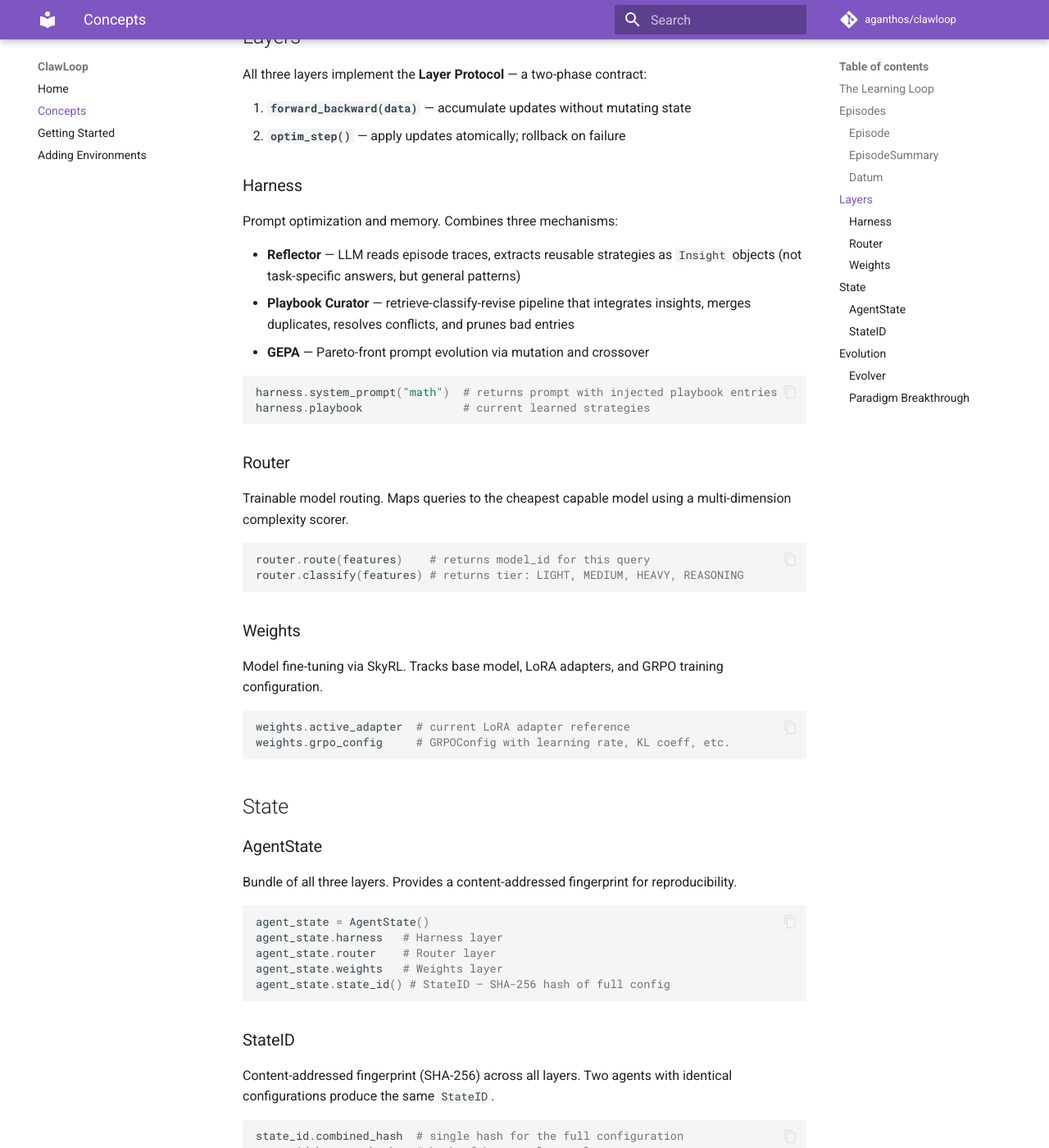
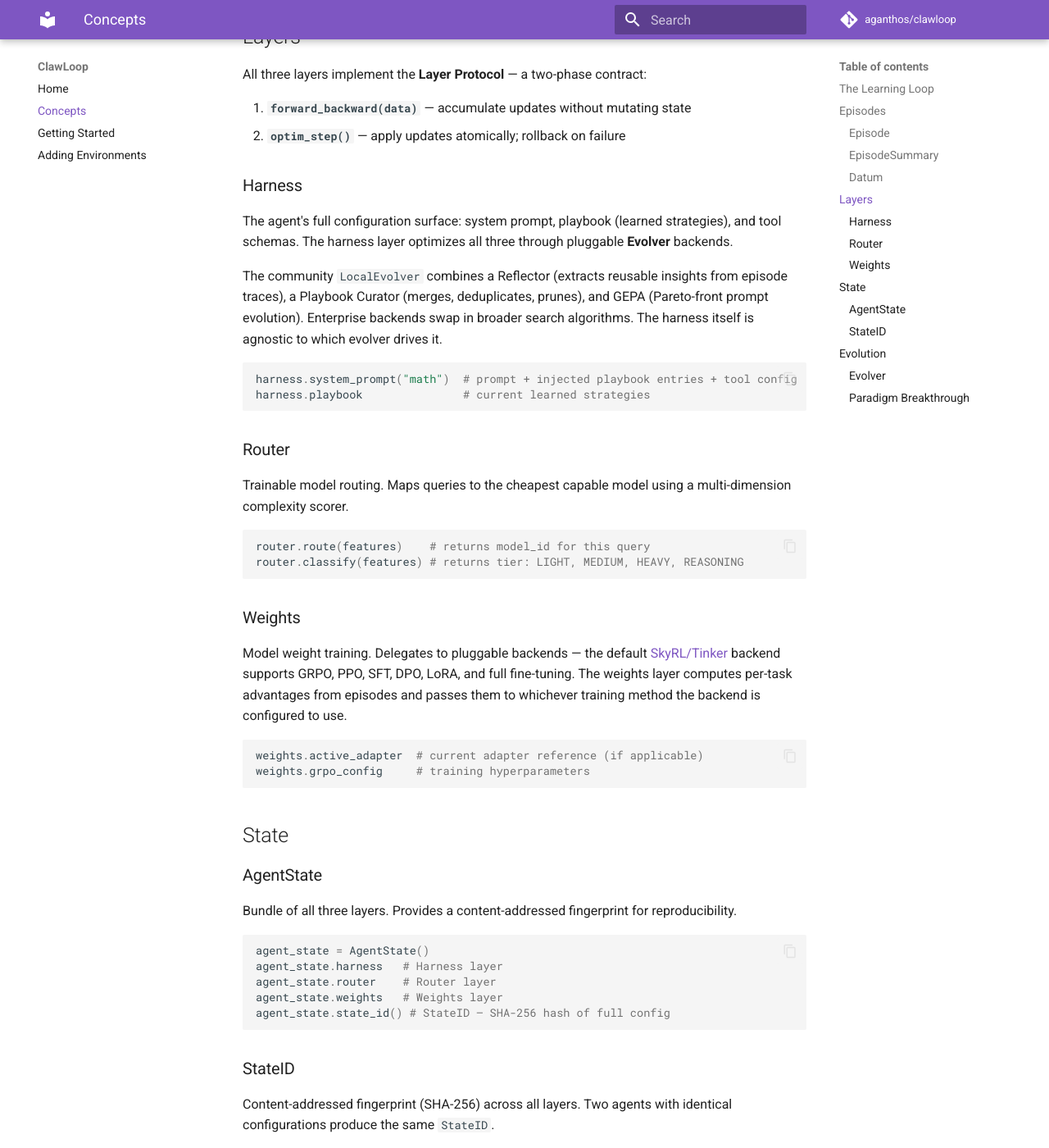
Before and after one commit to aganthos/clawloop, an MkDocs documentation site: the page built from docs/concepts.md, in a window 1280 px wide and 1400 px high, scrolled down 1190 px. Shown: the whole window at 82% size. Built offline with MkDocs 1.6.1 and Material for MkDocs 9.7.7, drawn with Linux system fonts in a browser that asks for light colours; comment, search, counter and statistics services are not loaded.

Commit message:
fix: improve concepts docs, update model examples, generalize enterprise section

````diff
--- a/docs/concepts.md
+++ b/docs/concepts.md
@@ -57,16 +57,17 @@ All three layers implement the **Layer Protocol** — a two-phase contract:
 
 ### Harness
 
-Prompt optimization and memory. Combines three mechanisms:
+The agent's full configuration surface: system prompt, playbook (learned
+strategies), and tool schemas. The harness layer optimizes all three through
+pluggable **Evolver** backends.
 
-- **Reflector** — LLM reads episode traces, extracts reusable strategies as
-  `Insight` objects (not task-specific answers, but general patterns)
-- **Playbook Curator** — retrieve-classify-revise pipeline that integrates
-  insights, merges duplicates, resolves conflicts, and prunes bad entries
-- **GEPA** — Pareto-front prompt evolution via mutation and crossover
+The community `LocalEvolver` combines a Reflector (extracts reusable insights
+from episode traces), a Playbook Curator (merges, deduplicates, prunes), and
+GEPA (Pareto-front prompt evolution). Enterprise backends swap in broader
+search algorithms. The harness itself is agnostic to which evolver drives it.
 
 ```python
-harness.system_prompt("math")  # returns prompt with injected playbook entries
+harness.system_prompt("math")  # prompt + injected playbook entries + tool config
 harness.playbook               # current learned strategies
 ```
 
@@ -82,12 +83,15 @@ router.classify(features) # returns tier: LIGHT, MEDIUM, HEAVY, REASONING
 
 ### Weights
 
-Model fine-tuning via SkyRL. Tracks base model, LoRA adapters, and GRPO
-training configuration.
+Model weight training. Delegates to pluggable backends — the default
+[SkyRL/Tinker](https://github.com/NovaSky-AI/SkyRL) backend supports
+GRPO, PPO, SFT, DPO, LoRA, and full fine-tuning. The weights layer
+computes per-task advantages from episodes and passes them to whichever
+training method the backend is configured to use.
 
 ```python
-weights.active_adapter  # current LoRA adapter reference
-weights.grpo_config     # GRPOConfig with learning rate, KL coeff, etc.
+weights.active_adapter  # current adapter reference (if applicable)
+weights.grpo_config     # training hyperparameters
 ```
 
 ## State
````
Also changed, not shown: README.md (+7 -8 lines), docs/getting-started.md (+3 -3 lines).
